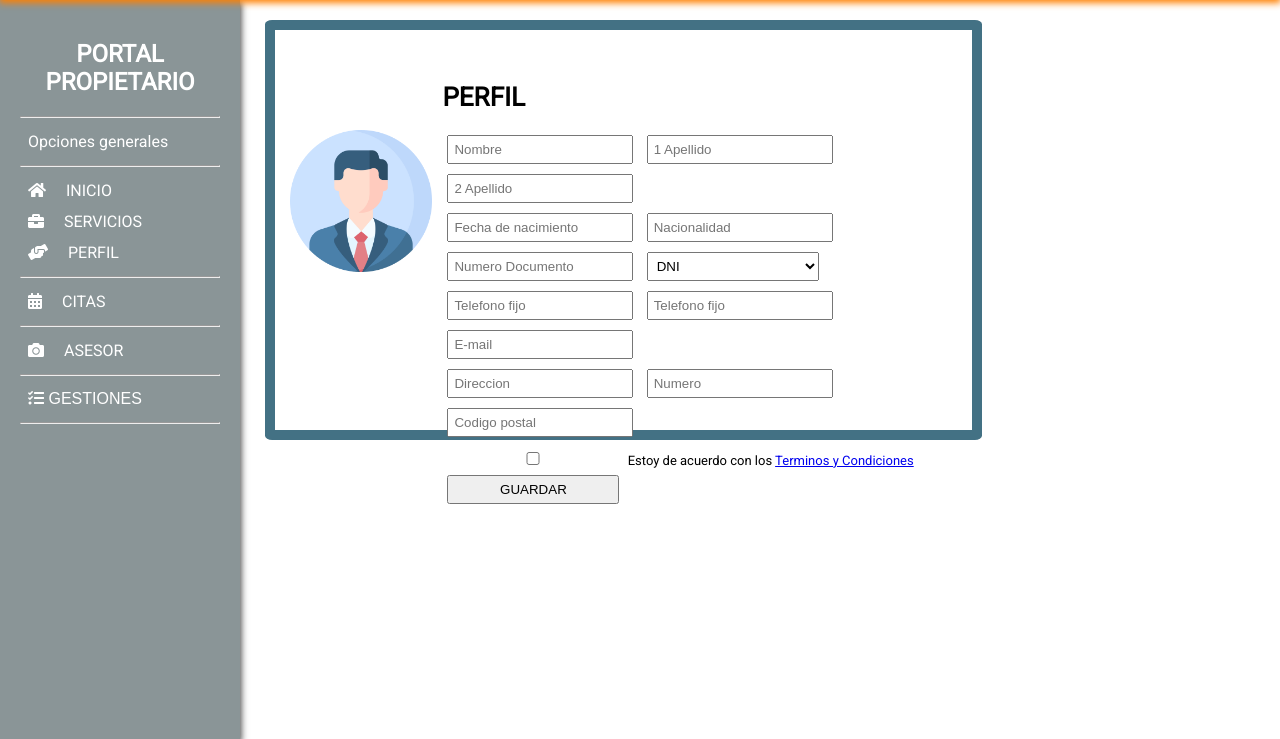
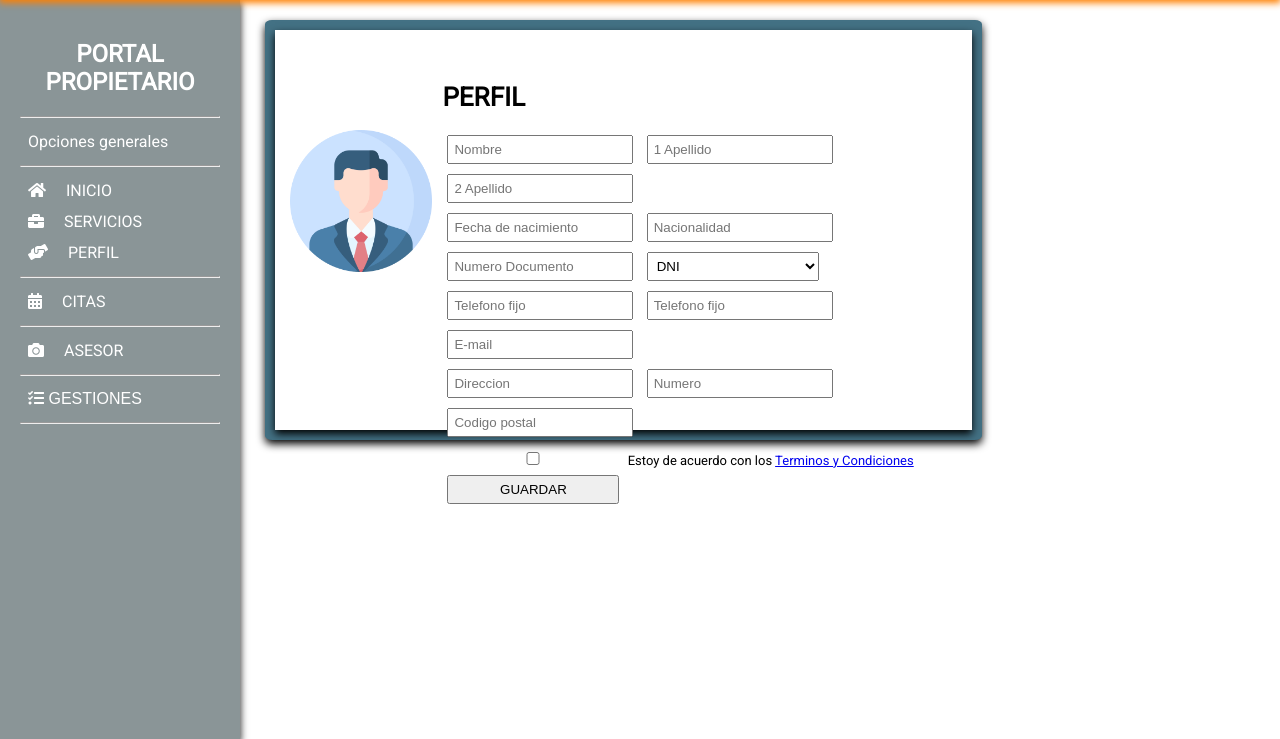
Before and after one commit to mario-orle/luisito, a PHP site: page /perfil.html in a window 1280 px wide. Shown: the part 100-839 px from the top of the page. Run offline with PHP 8.4, Linux system fonts and the light colour scheme; some libraries are stand-ins or nearby versions.

Commit message:
ultimos cambios

```diff
--- a/MENU PERFIL/citas.css
+++ b/MENU PERFIL/citas.css
@@ -70,12 +70,12 @@ body{
   color: white;
 }
 .main-calendar{
-  box-shadow: 0 4px 8px 0 black;;
+  box-shadow: 0 4px 8px 0 black;
 }
 .main-citas{
   display: flex;
   flex-wrap: wrap;
-  box-shadow: 0 4px 8px 0 black;;
+  box-shadow: 0 4px 8px 0 black;
   margin-top: 20px;
 }
 .main-citas a{
--- a/MENU PERFIL/perfil.css
+++ b/MENU PERFIL/perfil.css
@@ -1,6 +1,7 @@
 .perfil{
   display: flex;
   width: 100%;
+  box-shadow: 0 4px 8px 0 black;
 }
 .img-perfil{
   width: 150px;
@@ -26,6 +27,7 @@
     height: 400px;
     width: 70%;
     border-radius: 1%;
+    box-shadow: 0 4px 8px 0 black;
 }
 .linea-formulario-perfil {
   display: flex;
--- a/MENU PERFIL/perfil2.css
+++ b/MENU PERFIL/perfil2.css
@@ -9,6 +9,7 @@
   flex: 20%;
   background-color:#8a9597;
   padding: 20px;
+  box-shadow: 0 4px 8px 0 black;
 }
 
 
@@ -20,7 +21,8 @@
 
 
 .fakeimg {
-   width: 95%;
+
+  width: 95%;
   padding: 10px;
 
 }
```
